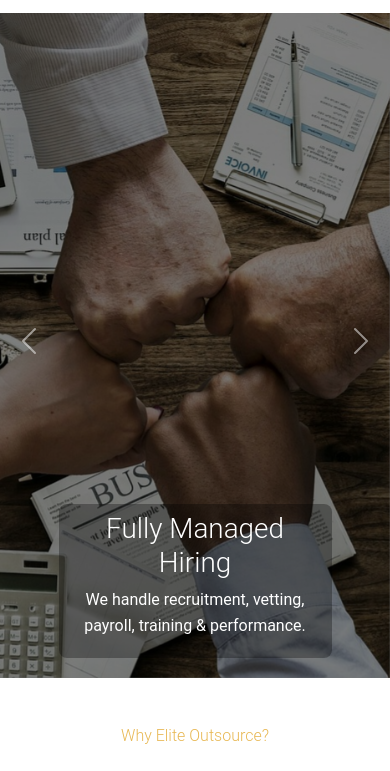
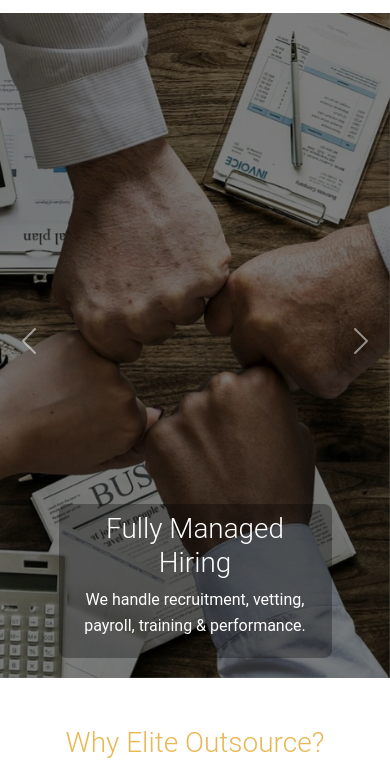
Before and after one commit to amisoliman/elite-outsource, a plain HTML site: page index.html in a window 390 px wide. Shown: the part 73-844 px from the top of the page. Drawn offline with nearby package versions, Linux system fonts and the light colour scheme.

Commit message:
Update styles.css

```diff
--- a/styles.css
+++ b/styles.css
@@ -987,7 +987,7 @@ section h2 {
 
 @media (max-width: 768px) {
   section h2 {
-    font-size: 1rem;
+    font-size: 1.75rem;
   }
 }
 
@@ -1457,7 +1457,7 @@ section h2 {
 
 @media (max-width: 768px) {
   section h2 {
-    font-size: 1rem;
+    font-size: 1.75rem;
   }
 }
 
```
